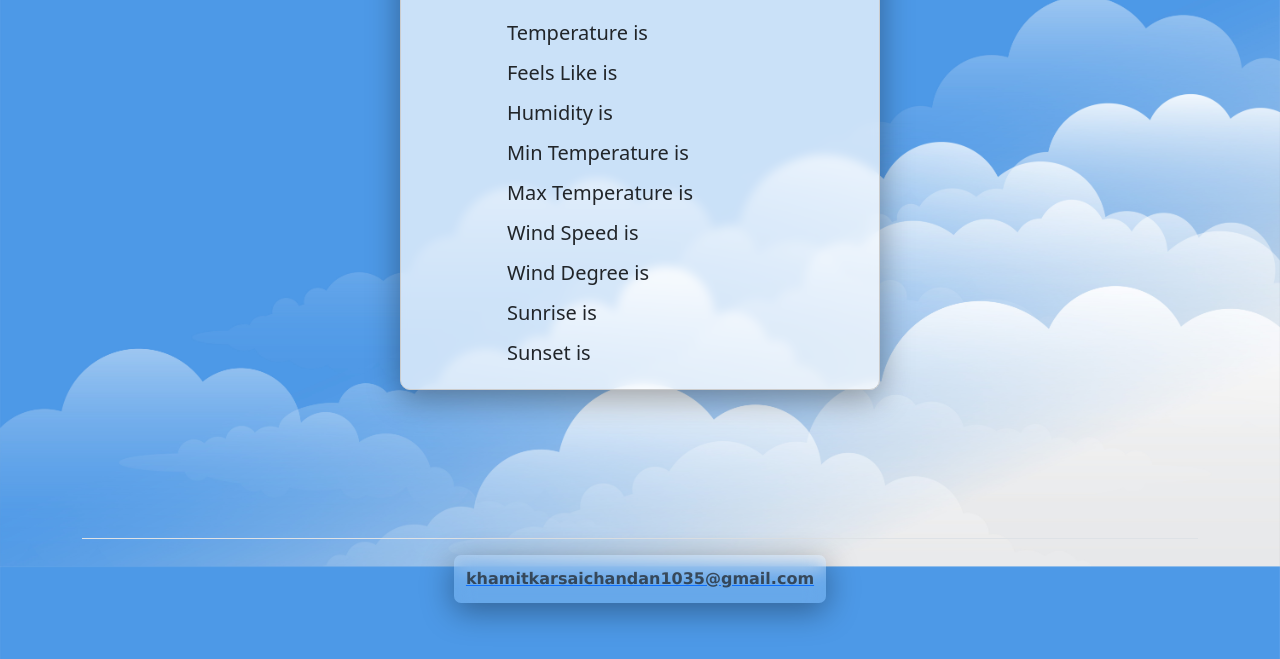
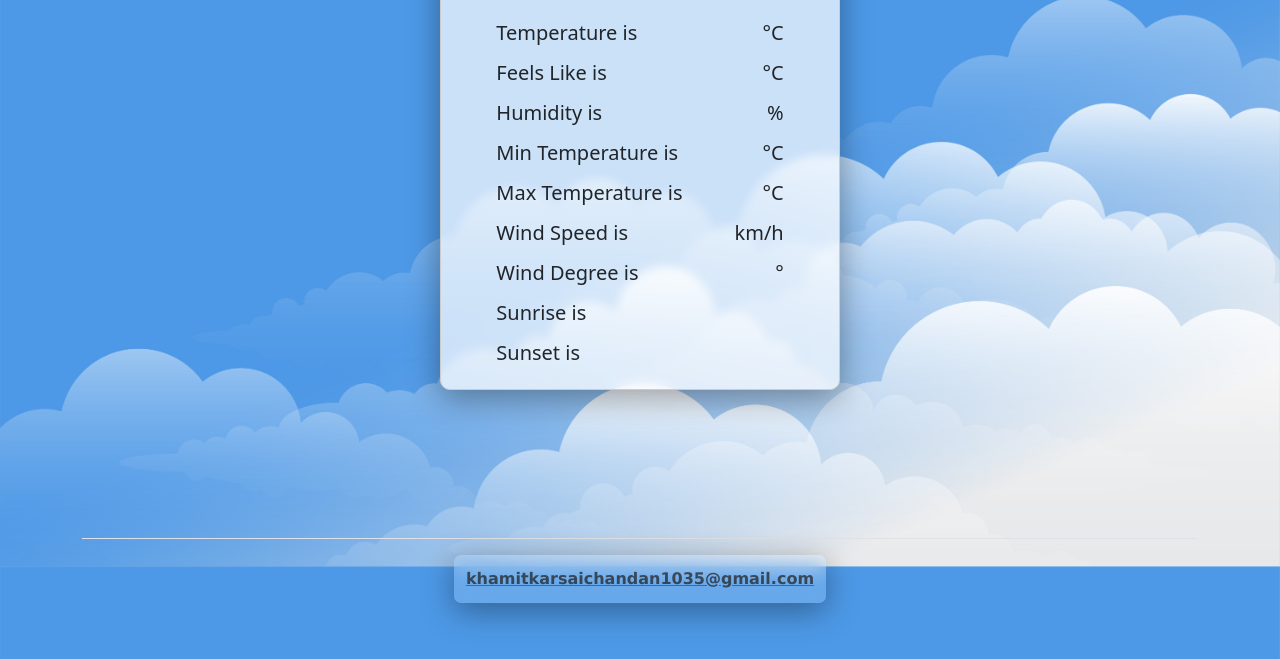
Before and after one commit to Chandan-6/Chandan-6.github.io, a plain HTML site: page index.html in a window 1280 px wide. Shown: the part 287-946 px from the top of the page. Drawn offline with nearby package versions, Linux system fonts and the light colour scheme; no server answers.

Commit message:
Update index.html

```diff
--- a/index.html
+++ b/index.html
@@ -37,18 +37,18 @@
         <button class="btn btn-success" type="submit" id="submit">Search</button>
       </form>
 
-      <div class="card glass" style="width: 30rem;">
+      <div class="card glass" style="width: 25rem;">
         <div class="card-header">
             <h2><span id="cityName"></span></h2>
         </div>
         <div class="items-list">
-            <h5 class="items">Temperature is <span id="temp"></span></h5>
-            <h5 class="items">Feels Like is <span id="feels_like"></span></h5>
-            <h5 class="items">Humidity is <span id="humidity"></span></h5>
-            <h5 class="items">Min Temperature is <span id="min_temp"></span></h5>
-            <h5 class="items">Max Temperature is <span id="max_temp"></span></h5>
-            <h5 class="items">Wind Speed is <span id="wind_speed"></span></h5>
-            <h5 class="items">Wind Degree is <span id="wind_degrees"></span></h5>
+            <h5 class="items">Temperature is <div class="sp"><span id="temp"></span>°C</div></h5>
+            <h5 class="items">Feels Like is <div class="sp"><span id="feels_like"></span>°C</div></h5>
+            <h5 class="items">Humidity is <div class="sp"><span id="humidity"></span>%</div></h5>
+            <h5 class="items">Min Temperature is <div class="sp"><span id="min_temp"></span>°C</div></h5>
+            <h5 class="items">Max Temperature is <div class="sp"><span id="max_temp"></span>°C</div></h5>
+            <h5 class="items">Wind Speed is <div class="sp"><span id="wind_speed"></span>km/h</div></h5>
+            <h5 class="items">Wind Degree is <div class="sp"><span id="wind_degrees"></span>°</div></h5>
             <h5 class="items">Sunrise is <span id="sunrise"></span></h5>
             <h5 class="items">Sunset is <span id="sunset"></span></h5>
         </div>
```
